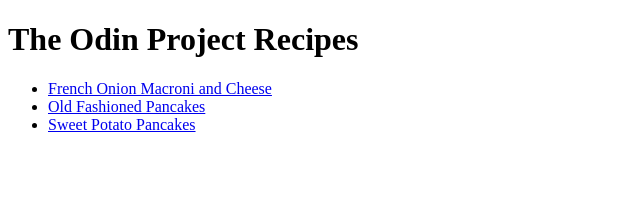
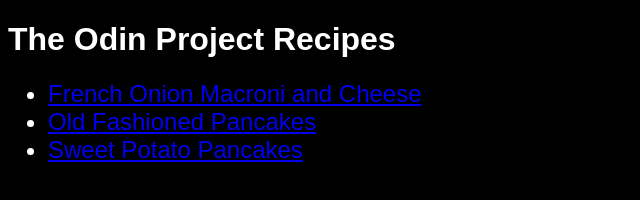
Before and after one commit to briangodfreydev/top-recipes, a plain HTML site: page index.html in a window 1280 px wide. Shown: the whole page, without its empty margins (0-640 px from the left). Drawn offline with Linux system fonts and the light colour scheme.

Commit message:
Updated with CSS

```diff
--- a/index.html
+++ b/index.html
@@ -5,6 +5,7 @@
     <meta http-equiv="X-UA-Compatible" content="IE=edge">
     <meta name="viewport" content="width=device-width, initial-scale=1.0">
     <title>TOP Recipes</title>
+    <link rel="stylesheet" href="./style.css" />
 </head>
 <body>
 
--- /dev/null
+++ b/style.css
@@ -0,0 +1,9 @@
+body {
+    background-color:black;
+    color: white;
+    font-family:Arial, Helvetica, sans-serif;
+}
+
+li {
+    font-size: 24px;
+}
```
